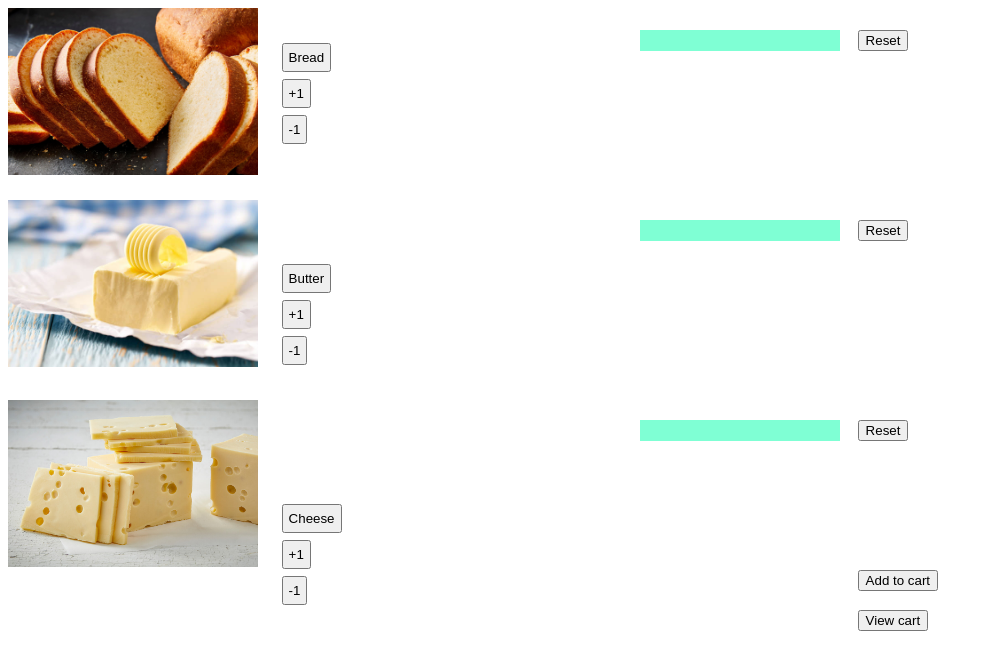
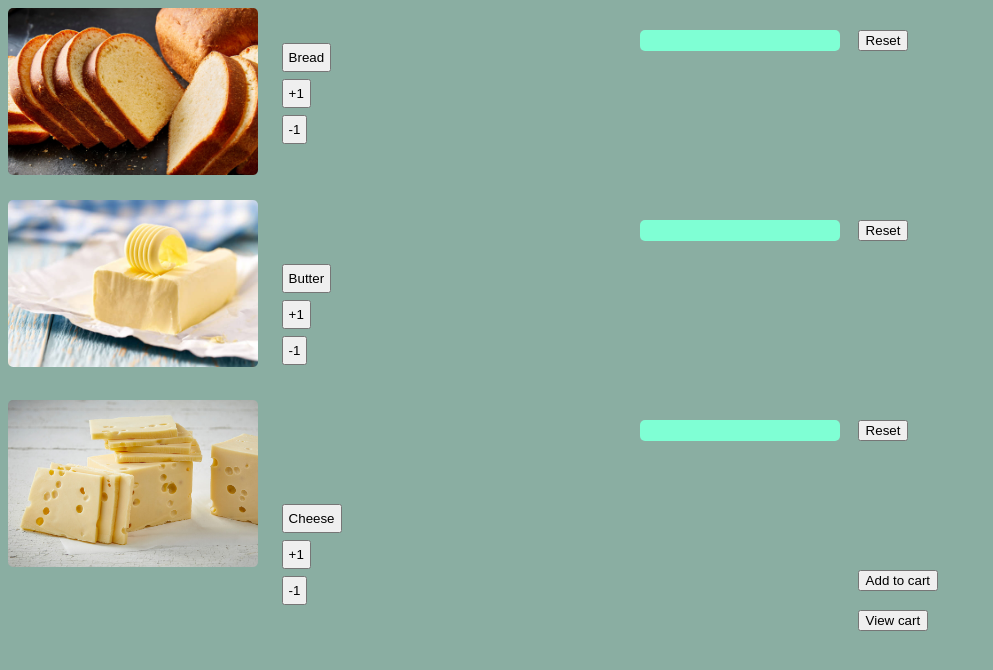
Before and after one commit to hitesh0806/P3-e-marketing, a plain HTML site: page index.html in a window 1280 px wide. Shown: the whole page, without its empty margins (0-993 px from the left). Drawn offline with Linux system fonts and the light colour scheme.

Commit message:
Style update

```diff
--- a/index.html
+++ b/index.html
@@ -2,10 +2,18 @@
 <html>
     <head>
         <title></title>
+        <style>
+            body{
+                background-color: rgb(138, 174, 162);
+            }
+            #productdetails{
+                border-radius: 5px;
+            }
+        </style>
     </head>
     <body>
         <div id="productbread">
-            <img style="position: absolute;width: 250px;" src="Bread.jpg" alt="1 image">
+            <img style="position: absolute;width: 250px;border-radius: 5px;" src="Bread.jpg" alt="1 image">
             <div style="position: absolute;left:22%;top:43px;" id="productbreadbuttons">
                 <button style="position: absolute;padding: 5px;" id="productbread" onclick="productbread()">Bread</button><br><br>
                 <button style="position: absolute;padding: 5px;" id="productadd" onclick="productquantityaddbread()">+1</button><br><br>
@@ -13,7 +21,7 @@
             </div>
         </div>
         <div id="productbutter">
-            <img style="position: absolute;width: 250px;top: 200px;" src="Butter.jpg" alt="1 image">
+            <img style="position: absolute;width: 250px;top: 200px;border-radius: 5px;" src="Butter.jpg" alt="1 image">
             <div style="position: absolute;left:22%;top:33%;" id="productbutterbuttons">
                 <button style="position: absolute;padding: 5px;"  id="productbutter" onclick="productbutter()">Butter</button><br><br>
                 <button style="position: absolute;padding: 5px;"  id="productadd" onclick="productquantityaddbutter()">+1</button><br><br>
@@ -21,7 +29,7 @@
             </div>
         </div>
         <div id="productcheese">
-            <img style="position: absolute;width: 250px;top:400px" src="Cheese.jpg" alt="1 image">
+            <img style="position: absolute;width: 250px;top:400px;border-radius: 5px;" src="Cheese.jpg" alt="1 image">
             <div style="position: absolute;left:22%;top:63%;" id="productcheesebuttons">
                 <button style="position: absolute;padding: 5px;" id="productcheese" onclick="productcheese()">Cheese</button><br><br>
                 <button style="position: absolute;padding: 5px;" id="productadd" onclick="productquantityaddcheese()">+1</button><br><br>
```
